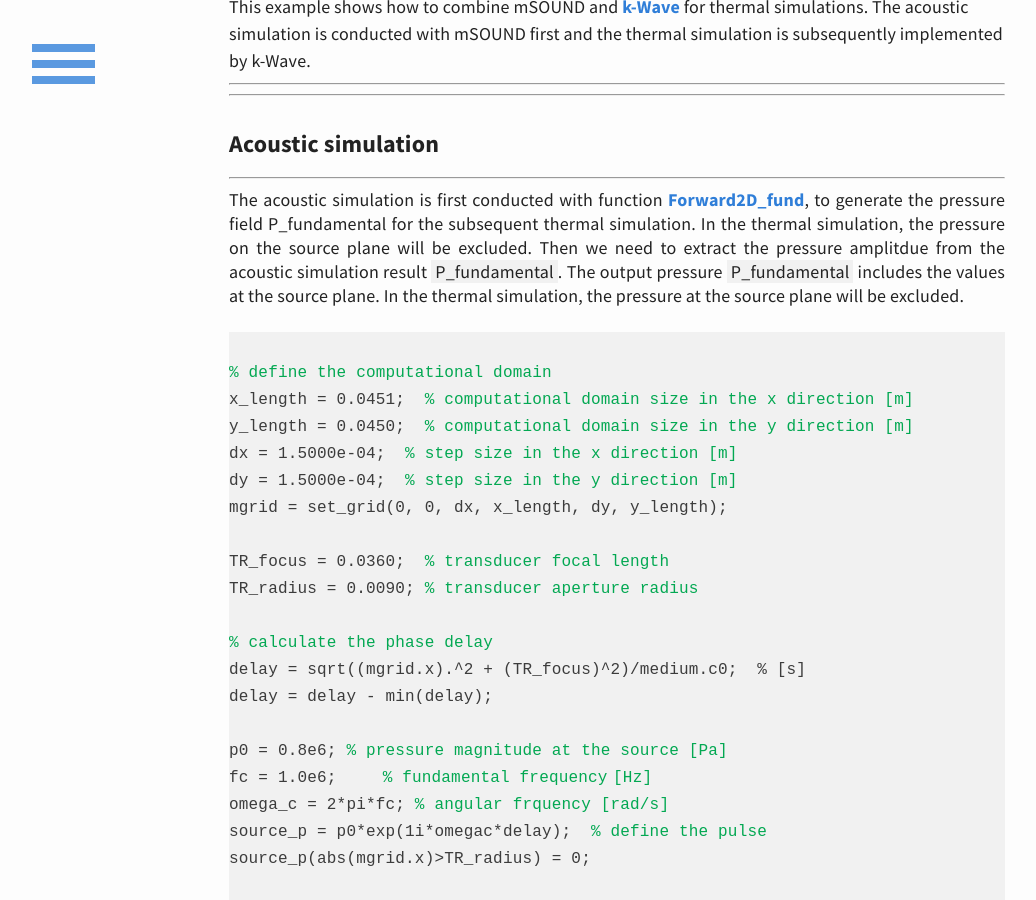
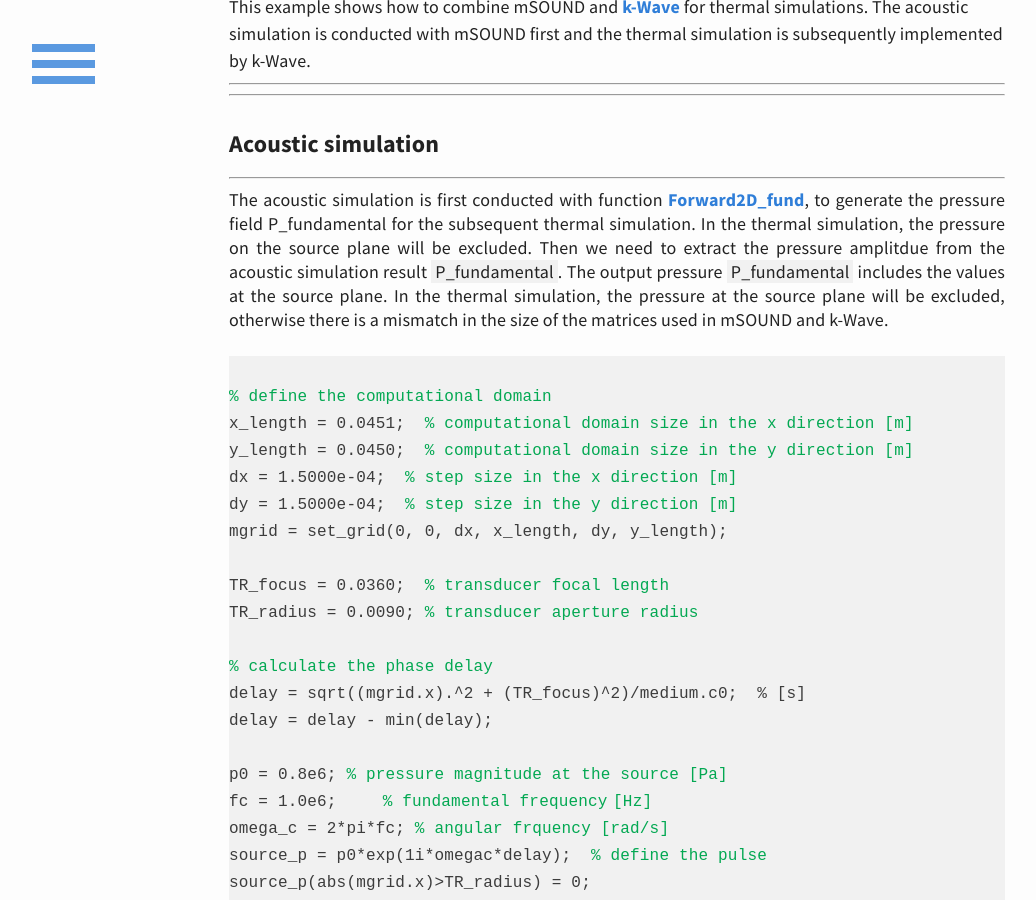
Before and after one commit to m-SOUND/mSOUND, a Jekyll site: the page built from _posts/2019-07-21-combine-k-Wave-diffusion.html, in a window 1280 px wide and 900 px high, scrolled down 364 px. Shown: the whole window, without its empty margins (23-1059 px from the left). Built offline with Jekyll 4.4.1, drawn with Linux system fonts in a browser that asks for light colours.

Commit message:
Update 2019-07-21-combine-k-Wave-diffusion.html

```diff
--- a/_posts/2019-07-21-combine-k-Wave-diffusion.html
+++ b/_posts/2019-07-21-combine-k-Wave-diffusion.html
@@ -23,7 +23,7 @@ In the thermal simulation, the pressure on the source plane will be excluded.
 Then we need to extract the pressure amplitdue from the acoustic simulation result
 <span style="background-color:#f1f1f1">P_fundamental</span>. The output pressure
 <span style="background-color:#f1f1f1">P_fundamental</span> includes the values at the source plane. In the thermal simulation,
-the pressure at the source plane will be excluded.
+the pressure at the source plane will be excluded, otherwise there is a mismatch in the size of the matrices used in mSOUND and k-Wave.
 <pre> <code>
 <font color="#03a852">% define the computational domain</font>
 x_length = 0.0451; <font color="#03a852"> % computational domain size in the x direction [m]</font>
```
